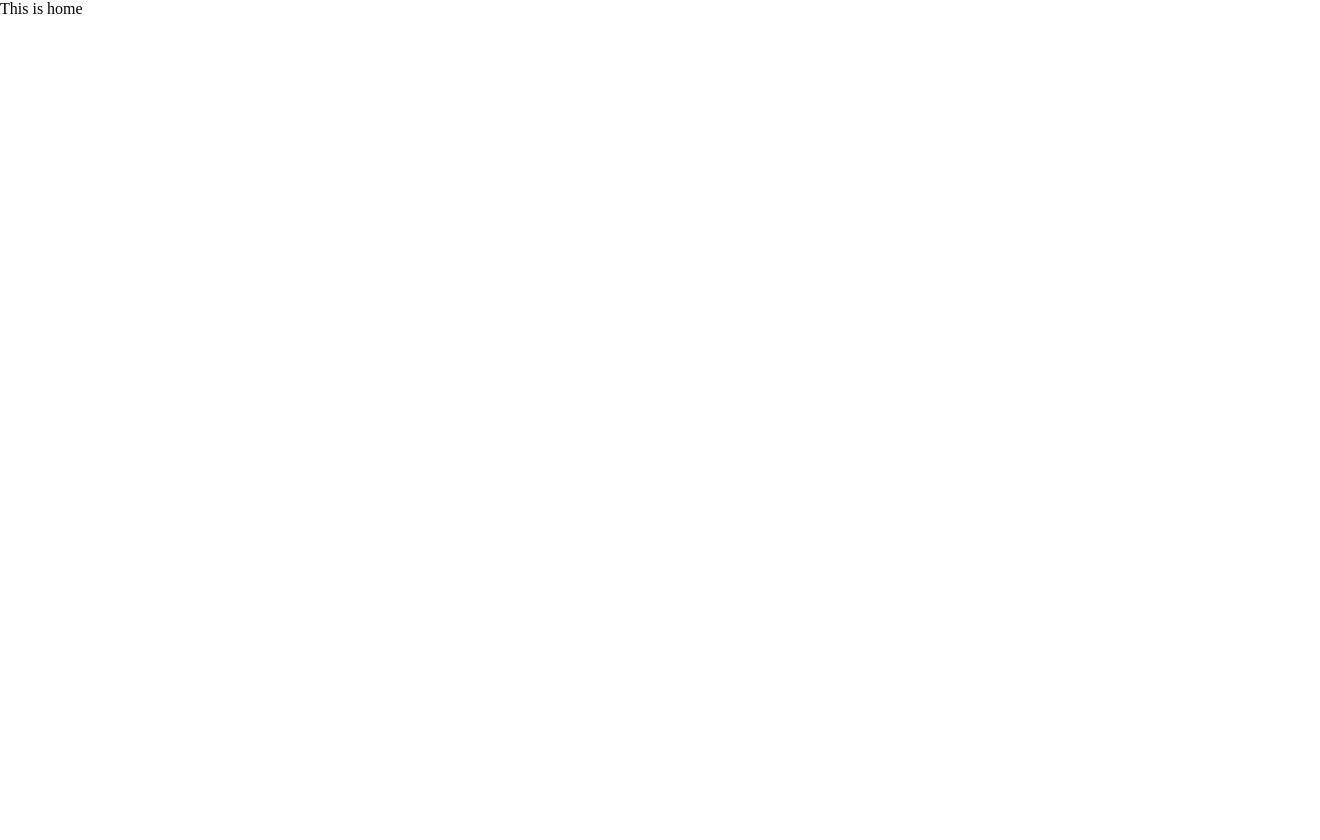
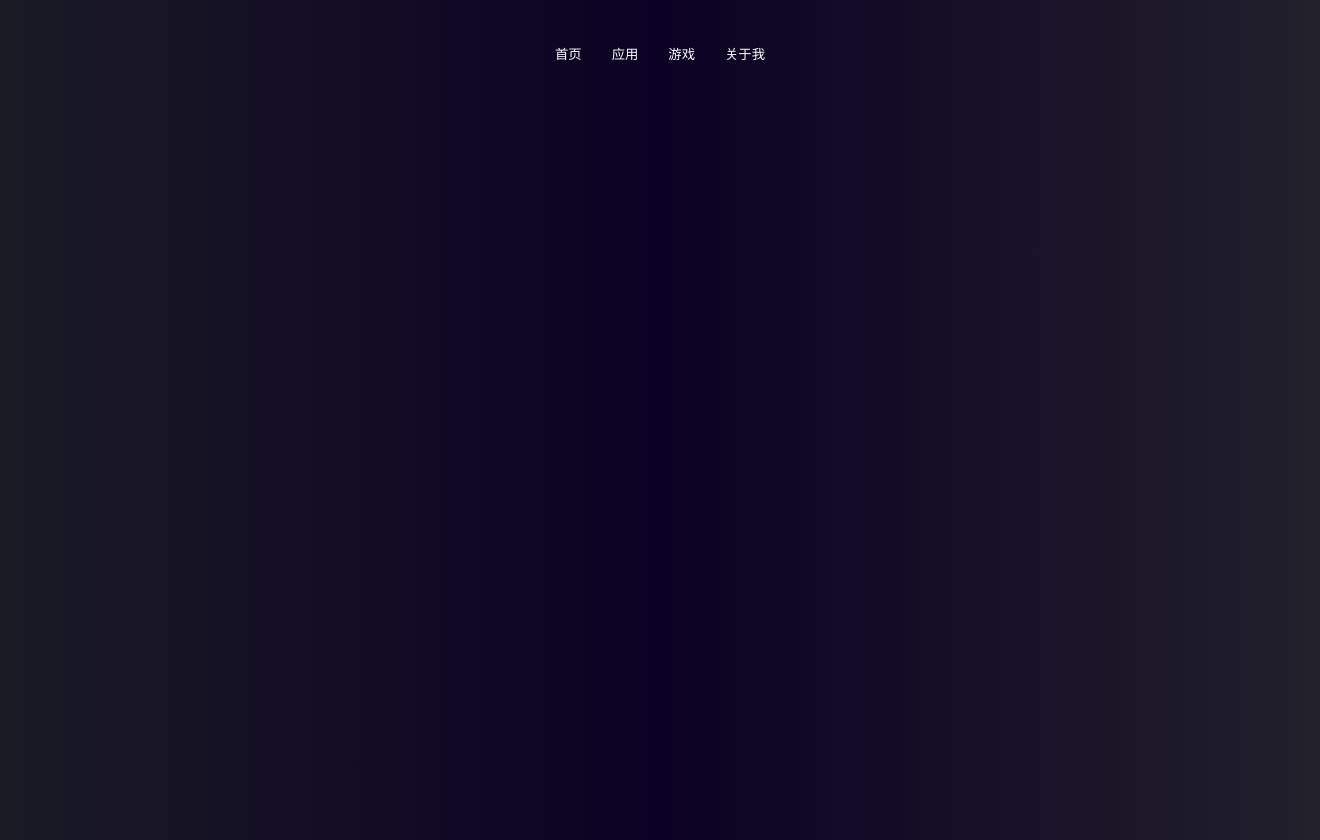
Before and after one commit to first-code6/myblog.github.io, a React (Vite) app: page / in a window 1280 px wide. Shown: the whole page, 1320 px wide, since content can reach past the window. Before the commit the page ends 800 px from the top, so only its background shows below. Built offline with nearby package versions, Linux system fonts and the light colour scheme.

Commit message:
对home页面进行了修改并添加了button公共组件

```diff
--- /dev/null
+++ b/src/component/Button.jsx
@@ -0,0 +1,21 @@
+import React from 'react'
+
+const Button = ({sx={}, text="", type="main", onClick, ...rest}) => {
+
+  return (
+    <button style={{
+      ...sx,
+      padding: "5px",
+      backgroundColor: "rgba(0,0,0,0)",
+      border: "0",
+      color: "white"
+    }}
+    onClick={onClick}
+    {...rest}
+    >
+      {text}
+    </button>
+  )
+}
+
+export default Button
--- a/src/index.css
+++ b/src/index.css
@@ -5,6 +5,9 @@ body {
   min-height: 100vh;
   width: 100vw;
   height: 100vh;
+  color: rgb(203, 203, 203);
+  font-size: larger;
+  font-weight: 500;
 }
 
 #root {
--- a/src/pages/Home/Home.jsx
+++ b/src/pages/Home/Home.jsx
@@ -1,4 +1,6 @@
 import React from 'react'
+
+import Tag from './component/Tag'
 
 const Home = () => {
   return (
@@ -6,9 +8,13 @@ const Home = () => {
       style={{
         width: "100%",
         height: "100%",
+        background: "linear-gradient(90deg, rgba(26,26,37,1) 0%, rgba(12,1,36,1) 50%, rgba(33,32,43,1) 100%)",
+        display: "flex",
+        justifyContent: "center",
+        padding: "20px"
       }}
     >
-      This is home
+      <Tag />
     </div>
   )
 }
--- /dev/null
+++ b/src/pages/Home/component/Tag.jsx
@@ -0,0 +1,44 @@
+import React from 'react'
+import Button from '../../../component/Button'
+
+const Tag = () => {
+
+  const listData = [
+    {
+      header: "首页"
+    },
+    {
+      header: "应用"
+    },
+    {
+      header: "游戏"
+    },
+    {
+      header: "关于我"
+    },
+  ]
+
+  return (
+    <div>
+        <ul
+          style={{
+              listStyleType: "none",
+              padding: "0",
+          }}
+          className="TagList"
+        >
+            {
+              listData.map(item => {
+                return(
+                  <li style={{ padding: "10px", display: "inline"}} key={item.header}>
+                    <Button text={item.header} onClick={() => {alert(item.header)}}/>
+                  </li>
+                )
+              })
+            }
+        </ul>
+    </div>
+  )
+}
+
+export default Tag
```
Also changed, not shown: src/routers/RouterPrimary.jsx (+0 -12 lines), src/pages/Home/style/Tag.css (added), 3 other files (tests, documents, lock files or other folders).
